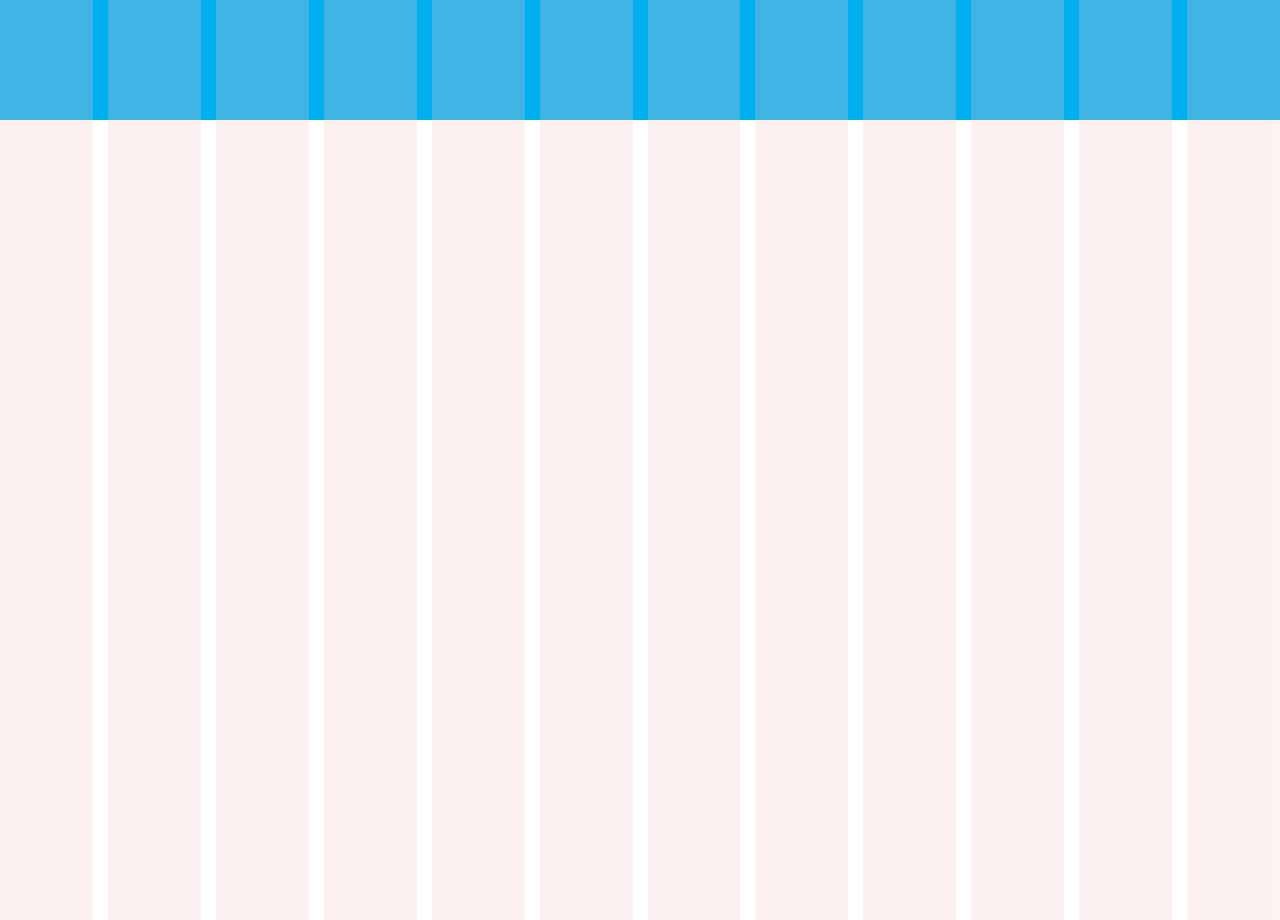
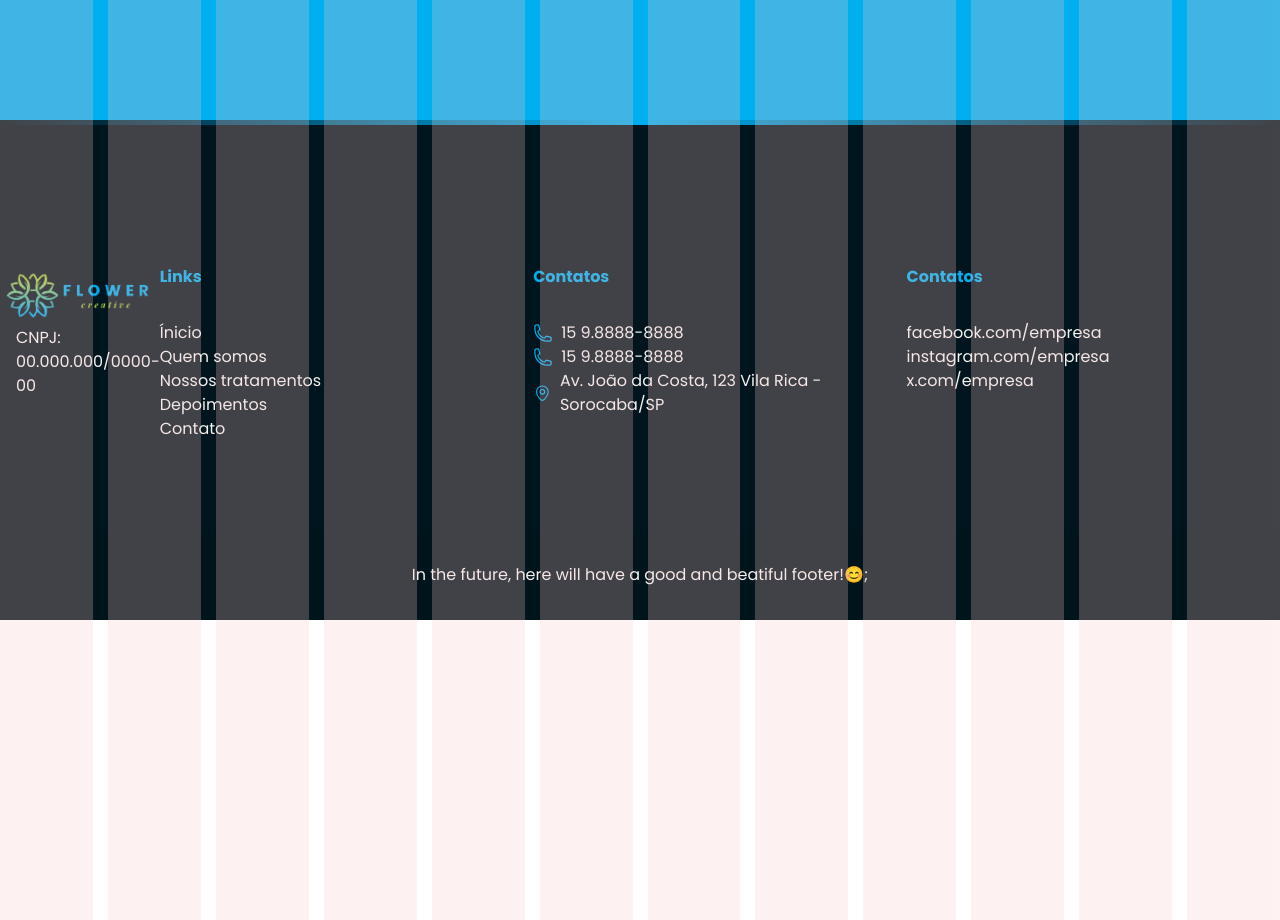
Before and after one commit to John1Souza/flower-app, a Next.js app: page / in a window 1280 px wide. Shown: the part 1960-2880 px from the top of the page. Built offline with nearby package versions, Linux system fonts and the light colour scheme.

Commit message:
[UPDATE] Footer init

```diff
--- /dev/null
+++ b/app/components/Rights.tsx
@@ -0,0 +1,58 @@
+import Image from "next/image";
+import { PhoneIcon, MapPinIcon } from "@heroicons/react/24/outline";
+
+export default function Rights() {
+  return (
+    <footer className="w-full h-[500px] flex flex-col items-center justify-between bg-secondary text-neutral">
+      <div className="w-full h-[5px] bg-gradient-to-r from-secondary from-0% via-blue-400 via-50% to-secondary to-100%"></div>
+      <div className="w-full max-w-[1280px] h-1/4 flex">
+        <div>
+          <Image
+            src="/logo.png"
+            width={255}
+            height={65}
+            className="hidden md:block"
+            alt="logo image"
+          />
+          <p className="ml-4">CNPJ: 00.000.000/0000-00</p>
+        </div>
+        <div className="w-full h-full flex flex-col items-left justif-between">
+          <p className="text-base font-bold text-blue-400 mb-8">Links</p>
+          <ul>
+            <li>Ínicio</li>
+            <li>Quem somos</li>
+            <li>Nossos tratamentos</li>
+            <li>Depoimentos</li>
+            <li>Contato</li>
+          </ul>
+        </div>
+        <div className="w-full h-full flex flex-col items-left justif-between">
+          <p className="text-base font-bold text-blue-400 mb-8">Contatos</p>
+          <ul>
+            <li className="flex gap-2 items-center">
+              <PhoneIcon className="size-5 text-blue-400" /> 15 9.8888-8888
+            </li>
+            <li className="flex gap-2 items-center">
+              <PhoneIcon className="size-5 text-blue-400" /> 15 9.8888-8888
+            </li>
+            <li className="flex gap-2 items-center">
+              <MapPinIcon className="size-5 text-blue-400" />
+              Av. João da Costa, 123 Vila Rica - Sorocaba/SP
+            </li>
+          </ul>
+        </div>
+        <div className="w-full h-full flex flex-col items-left justif-between">
+          <p className="text-base font-bold text-blue-400 mb-8">Contatos</p>
+          <ul>
+            <li className="flex gap-2">facebook.com/empresa</li>
+            <li className="flex gap-2">instagram.com/empresa</li>
+            <li className="flex gap-2">x.com/empresa</li>
+          </ul>
+        </div>
+      </div>
+      <div className="w-full h-[90px] flex items-center justify-center bg-primary">
+        <h1>In the future, here will have a good and beatiful footer!😊</h1>;
+      </div>
+    </footer>
+  );
+}
--- a/app/page.tsx
+++ b/app/page.tsx
@@ -1,9 +1,7 @@
-import { ArrowRightIcon } from "@heroicons/react/24/outline";
-import Link from "next/link";
 import Header from "./components/Header";
-import Image from "next/image";
 import Main from "./components/Main";
 import About from "./components/About";
+import Rights from "./components/Rights";
 
 export default function Page() {
   return (
@@ -25,6 +23,7 @@ export default function Page() {
       <Header />
       <Main />
       <About />
+      <Rights />
     </div>
   );
 }
--- a/package.json
+++ b/package.json
@@ -7,6 +7,7 @@
   },
   "dependencies": {
     "@heroicons/react": "^2.2.0",
+    "@phosphor-icons/react": "^2.1.7",
     "@tailwindcss/forms": "^0.5.9",
     "@vercel/postgres": "^0.10.0",
     "autoprefixer": "10.4.20",
```
Also changed, not shown: 1 other file (tests, documents, lock files or other folders).
